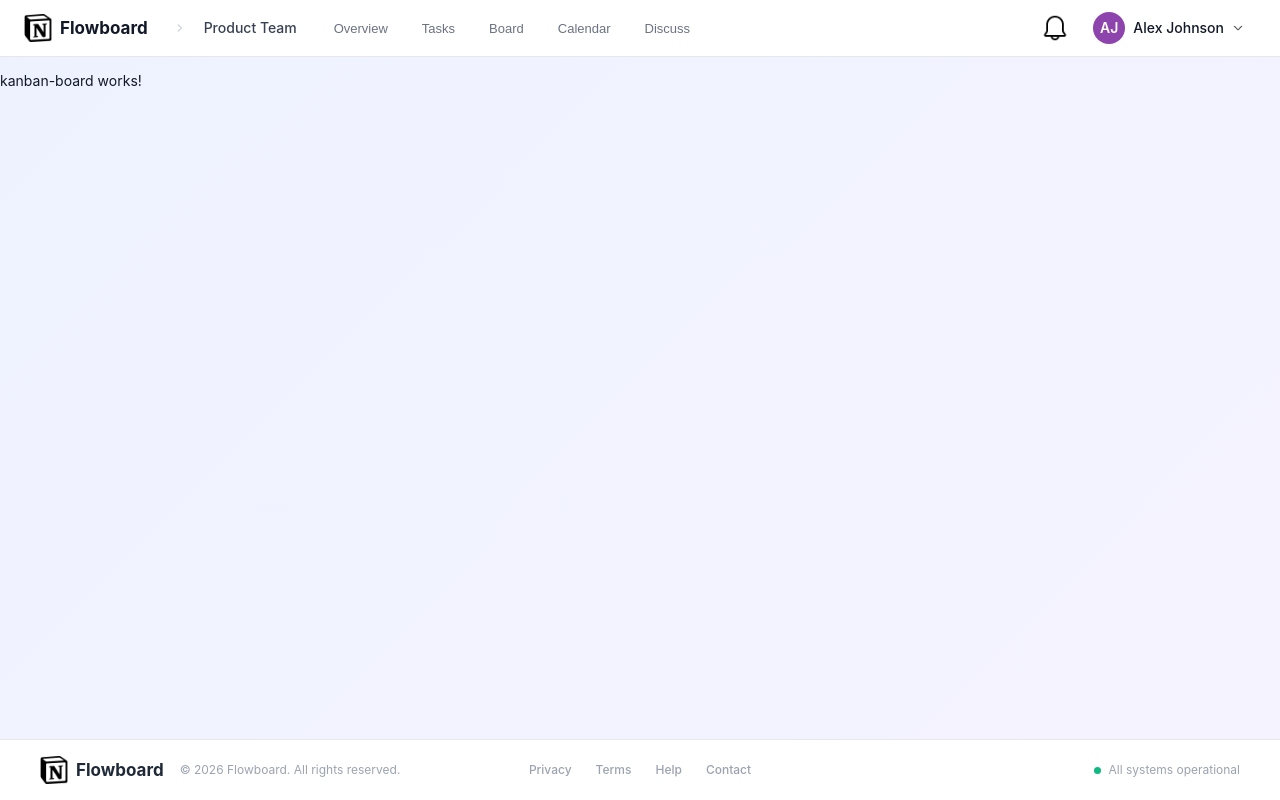
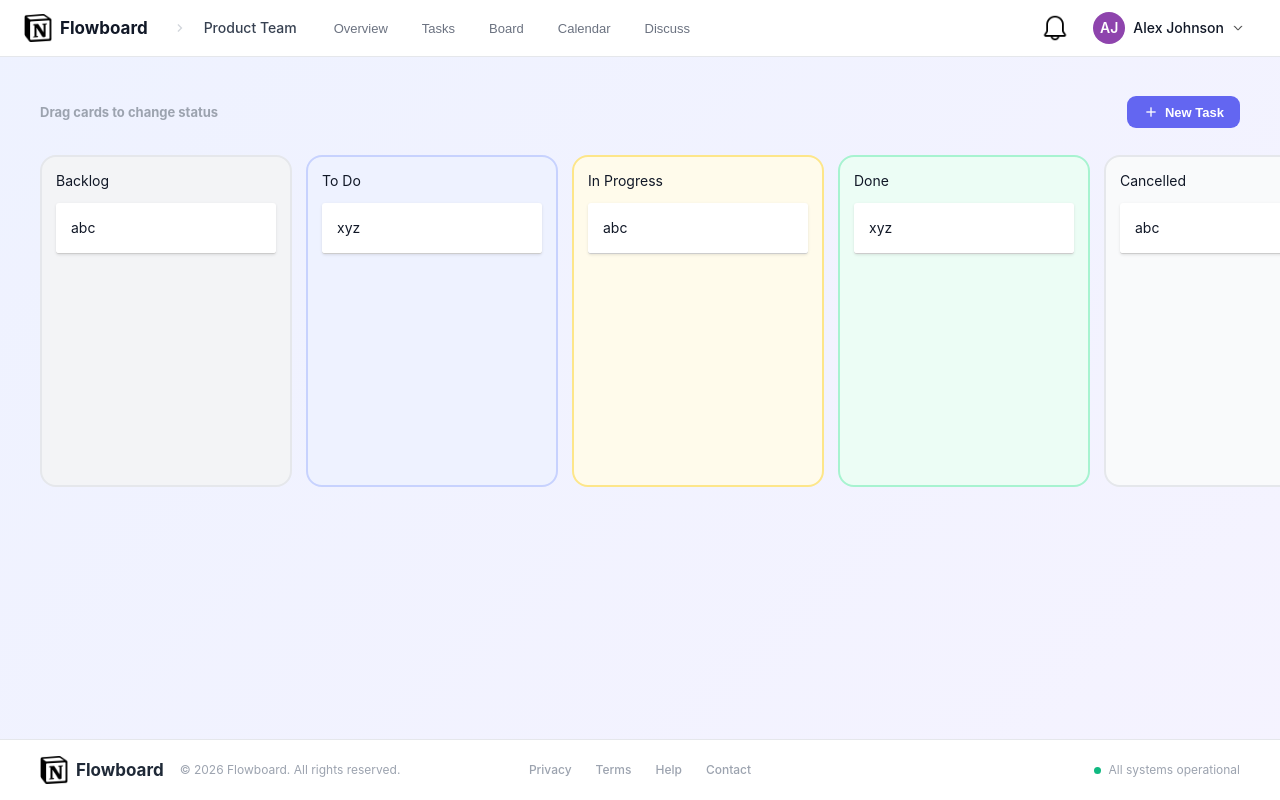
Before and after one commit to KhoaKhoa811/flowboard-ui, an Angular app: page /team-details/1/kanban in a window 1280 px wide. Built offline with nearby package versions, Linux system fonts and the light colour scheme.

Commit message:
refactor: implement create new task dialog in kanban tab in team details section

```diff
--- a/package.json
+++ b/package.json
@@ -12,7 +12,7 @@
   "private": true,
   "packageManager": "npm@10.9.3",
   "dependencies": {
-    "@angular/cdk": "^21.2.8",
+    "@angular/cdk": "^21.2.9",
     "@angular/common": "^21.2.0",
     "@angular/compiler": "^21.2.0",
     "@angular/core": "^21.2.0",
--- a/src/app/features/team-details/kanban-board/kanban-board.html
+++ b/src/app/features/team-details/kanban-board/kanban-board.html
@@ -1 +1,123 @@
-<p>kanban-board works!</p>
+<div class="kanban-board-container">
+    <div class="kanban-board-header">
+        <h3>Drag cards to change status</h3>
+
+        <button class="add-button" (click)="openCreateTaskDialog()">
+            <mat-icon class="add-icon">add</mat-icon>
+            New Task
+        </button>
+    </div>
+
+    <app-shared-dialog
+        [title]="'Create New Task'"
+        [submitName]="'Create Task'"
+        [dialogWidth]="'520px'"
+        [(toggle)]="toggleDialog"
+        (onCancel)="createTaskForm.cancelTaskForm()"
+    >
+        <app-create-task-form #createTaskForm></app-create-task-form>
+    </app-shared-dialog>
+
+    <div class="kanban-wrapper" cdkDropListGroup>
+        <div class="column"
+            [style.background-color]="'rgb(243, 244, 246)'"
+            [style.border]="'2px solid rgb(229, 231, 235)'"
+        >
+            <div class="kanban-header-container">
+                <div class="kanban-title-container">
+                    <span class="dot"></span>
+                    <span>Backlog</span>
+                </div>
+            </div>
+            <div
+                cdkDropList
+                [cdkDropListData]="backlog"
+                (cdkDropListDropped)="drop($event)"
+                class="list"
+            >
+            <div class="item" cdkDrag>abc</div>
+            </div>
+        </div>
+
+        <div class="column"
+            [style.background-color]="' rgb(238, 242, 255)'"
+            [style.border]="'2px solid rgb(199, 210, 254)'"
+        >
+            <div class="kanban-header-container">
+                <div class="kanban-title-container">
+                    <span class="dot"></span>
+                    <span>To Do</span>
+                </div>
+            </div>
+            <div
+                cdkDropList
+                [cdkDropListData]="todo"
+                (cdkDropListDropped)="drop($event)"
+                class="list"
+            >
+            <div class="item" cdkDrag>xyz</div>
+            </div>
+        </div>
+
+        <div class="column"
+            [style.background-color]="'rgb(255, 251, 235)'"
+            [style.border]="'2px solid rgb(253, 230, 138)'"
+        >
+            <div class="kanban-header-container">
+                <div class="kanban-title-container">
+                    <span class="dot"></span>
+                    <span>In Progress</span>
+                </div>
+            </div>
+            <div
+                cdkDropList
+                [cdkDropListData]="inProgress"
+                (cdkDropListDropped)="drop($event)"
+                class="list"
+            >
+            <div class="item" cdkDrag>abc</div>
+            </div>
+        </div>
+
+        <div class="column"
+            [style.background-color]="'rgb(236, 253, 245)'"
+            [style.border]="'2px solid rgb(167, 243, 208)'"
+        >
+            <div class="kanban-header-container">
+                <div class="kanban-title-container">
+                    <span class="dot"></span>
+                    <span>Done</span>
+                </div>
+            </div>
+            <div
+                cdkDropList
+                [cdkDropListData]="done"
+                (cdkDropListDropped)="drop($event)"
+                class="list"
+            >
+            <div class="item" cdkDrag>xyz</div>
+            </div>
+        </div>
+
+        <div class="column"
+            [style.background-color]="'rgb(249, 250, 251)'"
+            [style.border]="'2px solid rgb(229, 231, 235)'"
+        >
+            <div class="kanban-header-container">
+                <div class="kanban-title-container">
+                    <span class="dot"></span>
+                    <span>Cancelled</span>
+                </div>
+            </div>
+            <div
+                cdkDropList
+                [cdkDropListData]="cancelled"
+                (cdkDropListDropped)="drop($event)"
+                class="list"
+            >
+            <div class="item" cdkDrag>abc</div>
+            </div>
+        </div>
+
+    </div>
+</div>
--- a/src/app/features/team-details/kanban-board/kanban-board.scss
+++ b/src/app/features/team-details/kanban-board/kanban-board.scss
@@ -0,0 +1,87 @@
+.kanban-board-container {
+    padding: 32px 40px;
+    overflow-x: auto;
+    max-width: 1300px;
+    margin: 0px auto;
+
+    .kanban-board-header {
+        display: flex;
+        align-items: center;
+        justify-content: space-between;
+        margin-bottom: 20px;
+
+        h3 {
+            font-size: 13px;
+            color: rgb(156, 163, 175);
+        }
+
+        .add-button {
+            display: flex;
+            align-items: center;
+            gap: 6px;
+            padding: 8px 16px;
+            border-radius: 9px;
+            background: rgb(99, 102, 241);
+            color: rgb(255, 255, 255);
+            font-size: 13px;
+            font-weight: 600;
+            border: medium;
+            cursor: pointer;
+
+            .add-icon {
+                font-size: 16px;
+                display: flex;
+                align-items: center;
+                justify-content: center;
+                width: auto;
+                height: auto;
+            }
+        }
+    }
+
+    .kanban-wrapper {
+      display: flex;
+      gap: 14px;
+      min-width: 900px;
+      align-items: flex-start;
+
+      .column {
+        flex: 1 0 220px;
+        min-width: 0px;
+        border-radius: 16px;
+        padding: 14px;
+        transition: 0.15s;
+        min-height: 300px;
+
+        .kanban-header-container {
+          display: flex;
+          align-items: center;
+          justify-content: space-between;
+          margin-bottom: 12px;
+        }
+
+        .list {
+          min-height: 100px;
+
+          .item {
+            padding: 15px;
+            background: white;
+            border-bottom: 1px solid #ccc;
+            margin-bottom: 8px;
+            cursor: move;
+            border-radius: 3px;
+            box-shadow: 0 1px 3px rgba(0,0,0,0.1);
+          }
+        }
+      }
+    }
+}
+
+.cdk-drag-preview {
+  box-shadow: 0 5px 15px rgba(0,0,0,0.3);
+  box-sizing: border-box;
+}
+
+.cdk-drag-placeholder {
+  opacity: 0.3;
+}
--- a/src/app/features/team-details/kanban-board/kanban-board.ts
+++ b/src/app/features/team-details/kanban-board/kanban-board.ts
@@ -1,9 +1,39 @@
 import { Component } from '@angular/core';
+import { MatIcon } from '@angular/material/icon';
+import { CdkDragDrop, DragDropModule, moveItemInArray, transferArrayItem } from '@angular/cdk/drag-drop';
+import { CommonModule } from '@angular/common';
+import { SharedDialog } from '../../../shared/components/shared-dialog/shared-dialog';
+import { CreateTaskForm } from '../team-tasks/create-task-form/create-task-form';
 
 @Component({
   selector: 'app-kanban-board',
-  imports: [],
+  imports: [MatIcon, DragDropModule, CommonModule, SharedDialog, CreateTaskForm],
   templateUrl: './kanban-board.html',
   styleUrl: './kanban-board.scss',
 })
-export class KanbanBoard {}
+export class KanbanBoard {
+  backlog: string[] = [];
+  todo: string[] = [];
+  inProgress: string[] = [];
+  done: string[] = [];
+  cancelled: string[] = [];
+
+  toggleDialog: boolean = false;
+
+  drop(event: CdkDragDrop<string[]>) {
+    if (event.previousContainer === event.container) {
+      moveItemInArray(event.container.data, event.previousIndex, event.currentIndex);
+    } else {
+      transferArrayItem(
+        event.previousContainer.data,
+        event.container.data,
+        event.previousIndex,
+        event.currentIndex
+      );
+    }
+  }
+
+  openCreateTaskDialog() {
+    this.toggleDialog = true;
+  }
+}
```
Also changed, not shown: 1 other file (tests, documents, lock files or other folders).
